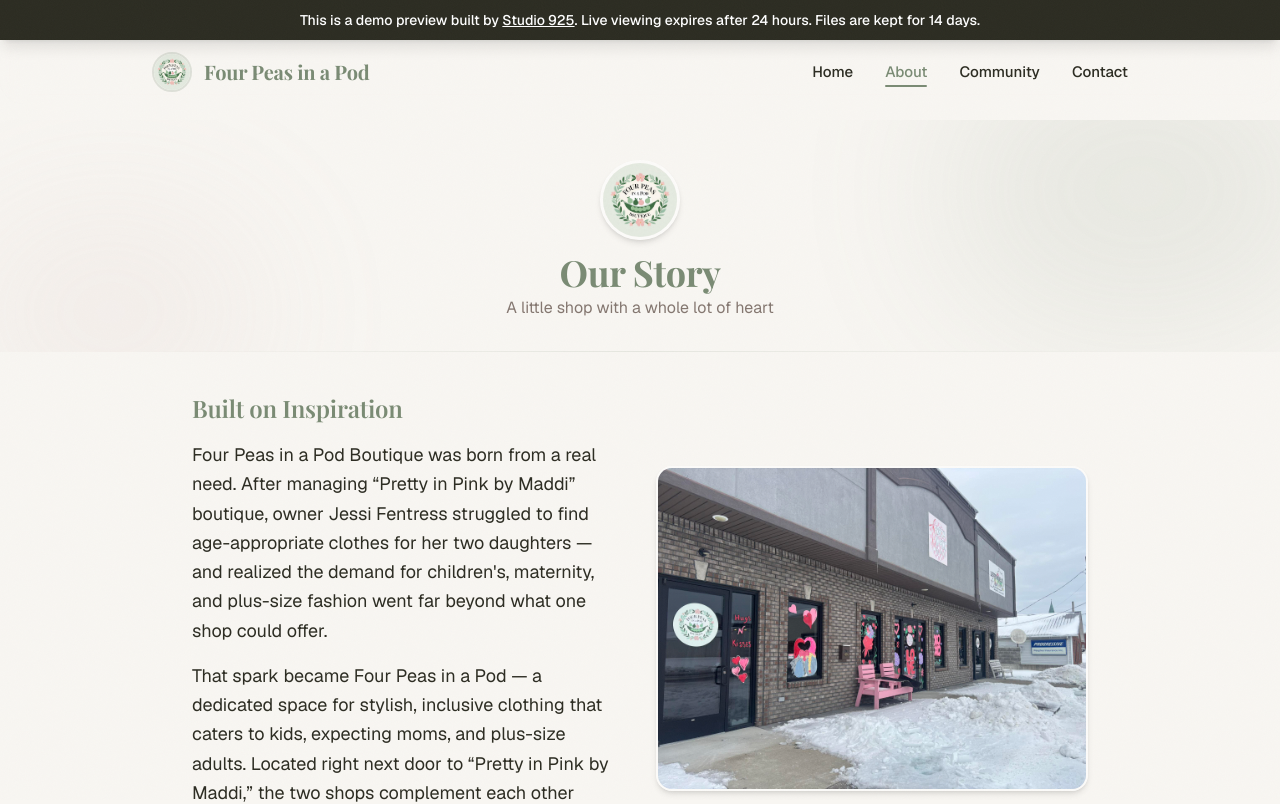
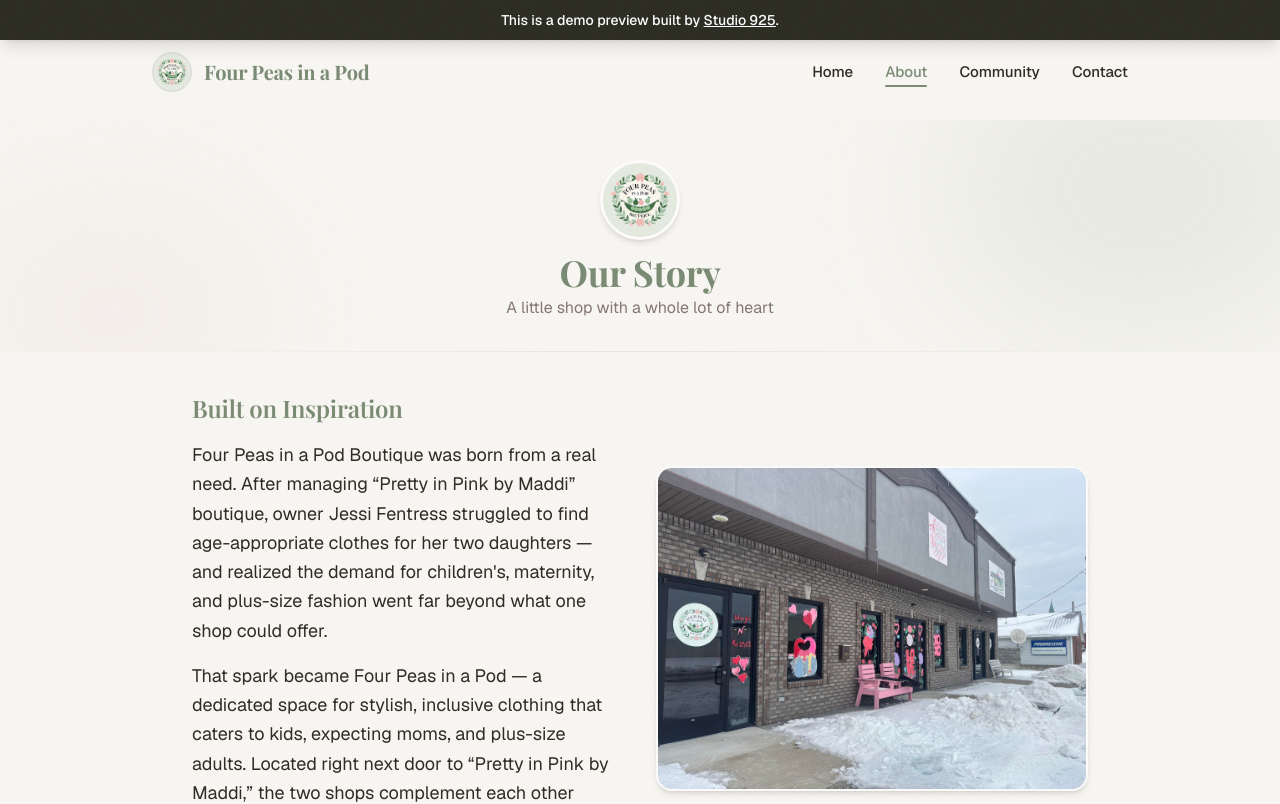
Before and after one commit to 925adhd/fourpeasinapodboutique, a Next.js app: page /about in a window 1280 px wide. Shown: the top 804 px of the page. Built offline with nearby package versions, Linux system fonts and the light colour scheme.

Commit message:
Remove expiration and file retention text from demo banner
Co-Authored-By: Claude Opus 4.6 (1M context) <noreply@anthropic.com>

```diff
--- a/src/components/PreviewBanner.tsx
+++ b/src/components/PreviewBanner.tsx
@@ -59,16 +59,12 @@ export default function PreviewBanner() {
           </a>
           .
           <br className="md:hidden" />
-          {showCountdown ? (
+          {showCountdown && (
             <>
               {" "}Live viewing expires in{" "}
               <span className="font-mono tabular-nums">{timeLeft}</span>.
             </>
-          ) : (
-            <>{" "}Live viewing expires after 24 hours.</>
           )}
-          <br className="md:hidden" />
-          {" "}Files are kept for 14&nbsp;days.
         </p>
       </div>
     </div>
```
